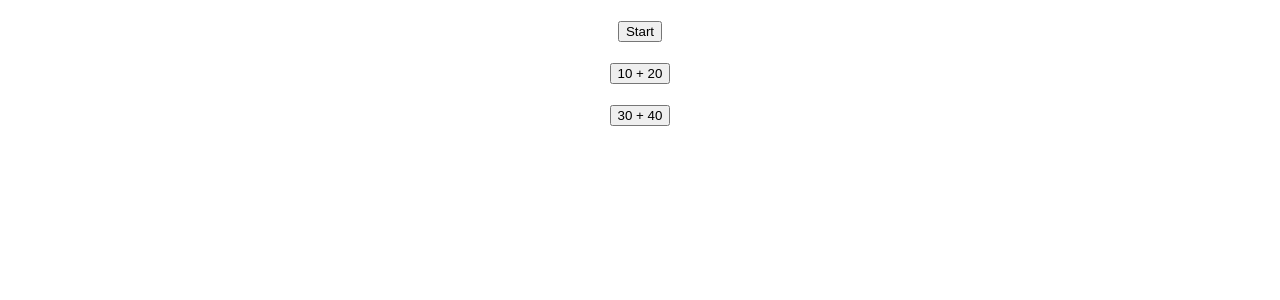
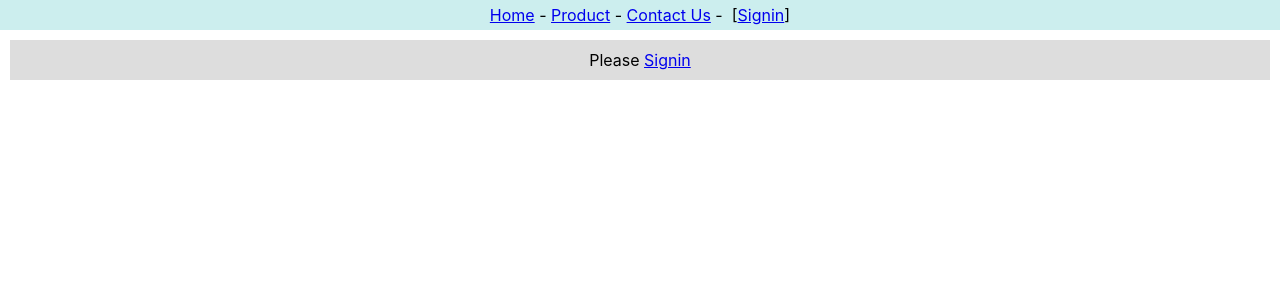
Before and after one commit to Sarunwit00/app1, a React (Create React App) app: page / in a window 1280 px wide. Shown: the top 300 px of the page. Built offline with nearby package versions, Linux system fonts and the light colour scheme.

Commit message:
ส่งงาน context

```diff
--- a/src/App.js
+++ b/src/App.js
@@ -1,11 +1,15 @@
-import React from "react"
-// import { Header, Content, Footer } from "./func-components"
-// import Calender from "./class-components"
-// import Button from "./class-components"
-import { EventData2 } from "./event-data"
+import React from 'react'
+import { userContext } from './context'
+import Header2 from './context-header2'
+import Content2 from './context-content2'
 
-function App() {
-    return <EventData2 />
+export default function App() {
+  let [user, setUser] = React.useState('')
+
+  return (
+    <userContext.Provider value={[user, setUser]}>
+      <Header2 />
+      <Content2 />
+    </userContext.Provider>
+  )
 }
-
-export default App
--- /dev/null
+++ b/src/context-content2.js
@@ -0,0 +1,27 @@
+import React from 'react'
+import { userContext } from './context'
+
+export default function Content() {
+  let [user, setUser] = React.useContext(userContext)
+
+  const contentStyle = {
+    backgroundColor: '#ddd',
+    textAlign: 'center',
+    margin: 10,
+    padding: 10
+  }
+
+  const onClickSignin = (event) => {
+    event.preventDefault()
+    setUser('Tom Jerry')
+  }
+
+  return (
+    <div style={contentStyle}>
+      {user
+        ? <span>Hello {user}</span>
+        : <span>Please <a href=" " onClick={onClickSignin}>Signin</a></span>
+      }
+    </div>
+  )
+}
--- /dev/null
+++ b/src/context-header2.js
@@ -0,0 +1,33 @@
+import React from "react";
+import { userContext } from "./context";
+
+export default class Header2 extends React.Component {
+    static contextType = userContext;
+    render() {
+        let [user , setUser] = this.context;
+        const headerStyle = {
+            backgroundColor: '#cee',
+            padding: 5,
+            textAlign: 'center'
+        }
+        const onClickLogin = (event) => {
+            event.preventDefault()
+            setUser('Tom jerry')
+        }
+        const onClickLoginout = (event)  => {
+            event.preventDefault()
+            setUser('')
+        }
+        return (
+            <div style={headerStyle}>
+                <a href = " ">Home</a>&nbsp;-&nbsp;
+                <a href = " ">Product</a>&nbsp;-&nbsp;
+                <a href = " ">Contact Us</a>&nbsp;-&nbsp;&nbsp;
+                {
+                    (user) ? <span>[{user}&nbsp;:&nbsp;<a href=" " onClick={onClickLoginout}>Signout</a>]</span>
+                    : <span>[<a href=" " onClick={onClickLogin}>Signin</a>]</span>
+                }
+            </div>
+        )
+    }
+}
--- /dev/null
+++ b/src/context.js
@@ -0,0 +1,3 @@
+import React, { createContext } from "react"
+
+export const userContext = createContext()
```
